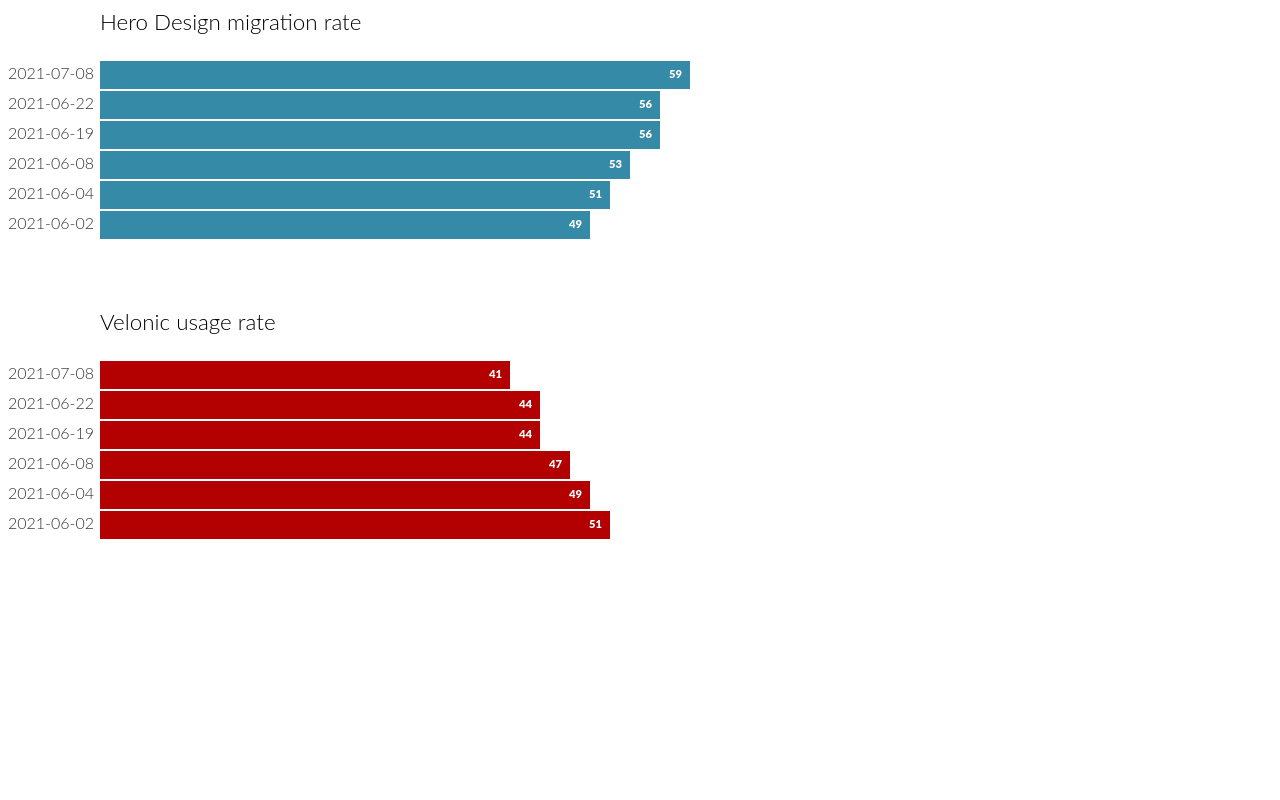
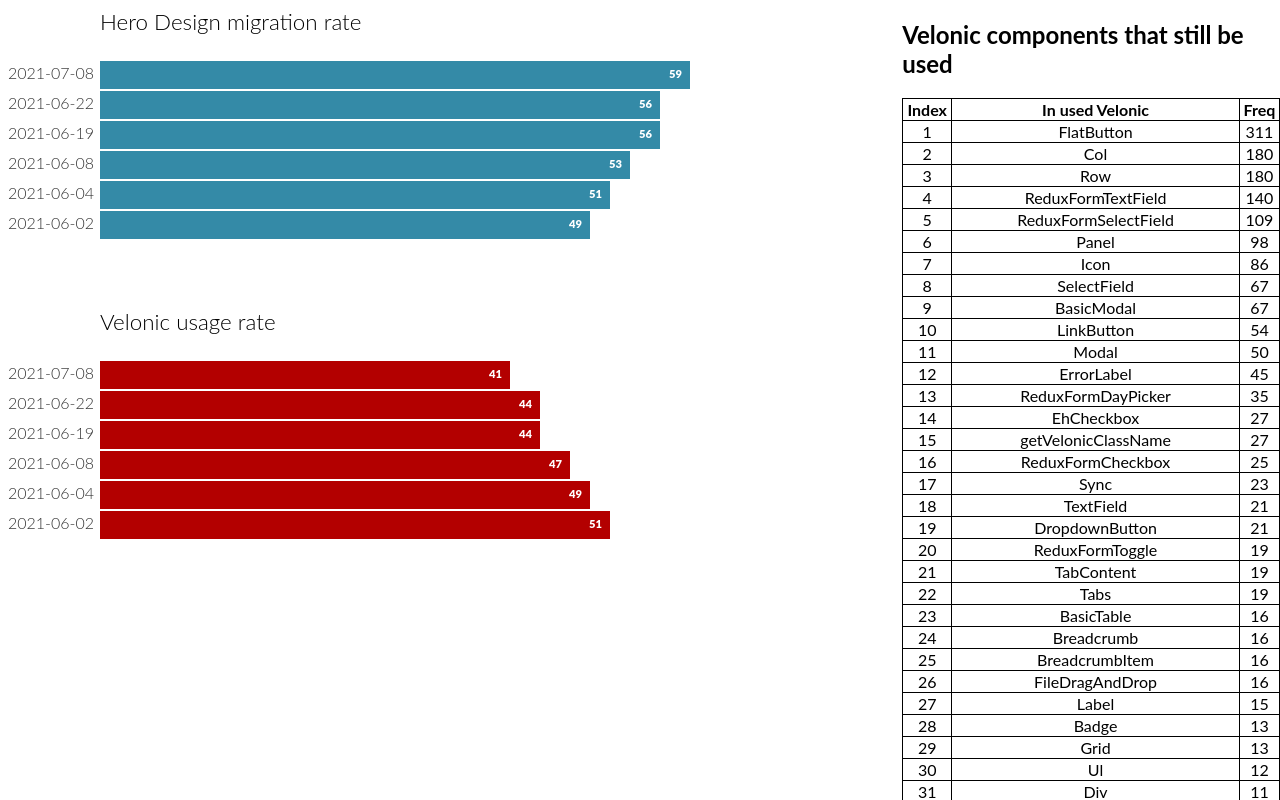
Before and after one commit to Thinkei/frontend-statistics, a React (Create React App) app: page / in a window 1280 px wide. Shown: the top 800 px of the page. Built offline with nearby package versions, Linux system fonts and the light colour scheme.

Commit message:
Add freq velonic component table
Add freq velonic component table in BarChart
Add CSS style for table
Add DrawTable.js: the components that read data and display table of frequency

```diff
--- a/src/App.css
+++ b/src/App.css
@@ -37,9 +37,8 @@
   }
 }
 
-
 body {
-  font-family: "Lato", sans-serif;
+  font-family: 'Lato', sans-serif;
   font-size: 16px;
 }
 
@@ -65,3 +64,22 @@
 .container .bar-group {
   transition: opacity 0.3s;
 }
+
+.chart-and-table {
+  display: flex;
+}
+
+table,
+td,
+th {
+  border: 1px solid black;
+}
+
+table {
+  border-collapse: collapse;
+  width: 100%;
+}
+
+td {
+  text-align: center;
+}
--- a/src/components/BarChart.js
+++ b/src/components/BarChart.js
@@ -1,5 +1,6 @@
 import React from 'react';
 import BarGroup from './BarGroup';
+import DrawTable from './DrawTable';
 import '../App.css';
 
 const BarChart = () => {
@@ -42,7 +43,8 @@
   ));
 
   return (
-    <svg width="700" height="800">
+    <div className="chart-and-table">
+      <svg width="950" height="800">
         <g className="container">
           <text className="title" x="100" y="30">
             Hero Design migration rate
@@ -59,6 +61,8 @@
           </g>
         </g>
       </svg>
+      <DrawTable />
+    </div>
   );
 };
 
--- /dev/null
+++ b/src/components/DrawTable.js
@@ -0,0 +1,39 @@
+import React from 'react';
+import '../App.css';
+
+const DrawTable = () => {
+  const data = require('../data/2021-07-08.json')['@ehrocks/react-velonic'];
+  const velonic = [];
+  const dataKey = Object.keys(data);
+  for (let i = 0; i < dataKey.length; i++) {
+    velonic.push({
+      name: dataKey[i],
+      freq: data[dataKey[i]],
+    });
+  }
+
+  const renderTableData = velonic.map((d, i) => (
+    <tr>
+      <td> {i + 1} </td>
+      <td> {d.name}</td>
+      <td>{d.freq}</td>
+    </tr>
+  ));
+
+  return (
+    <div className="freq-table">
+      <h2>Velonic components that still be used</h2>
+      <table>
+        <tr>
+          <th> Index </th>
+          <th> In used Velonic </th>
+          <th> Freq </th>
+        </tr>
+
+        <tbody>{renderTableData}</tbody>
+      </table>
+    </div>
+  );
+};
+
+export default DrawTable;
```
Lines whose indentation alone changed are shown as unchanged.
